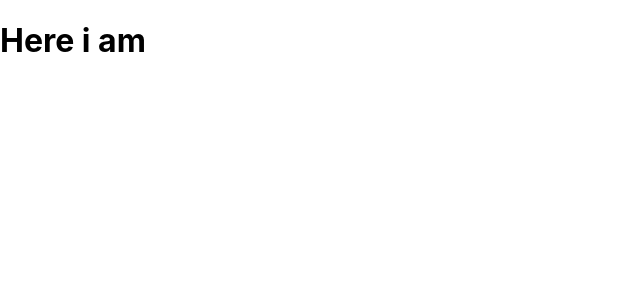
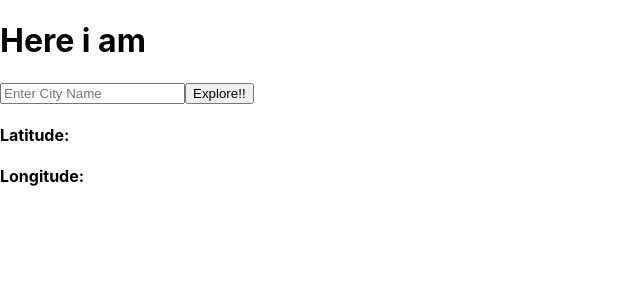
Before and after one commit to reichertc2/city-explorer, a React (Create React App) app: page / in a window 1280 px wide. Shown: the top 300 px of the page, without its empty margins (0-640 px from the left). Built offline with nearby package versions, Linux system fonts and the light colour scheme.

Commit message:
completed storyboard 2

```diff
--- a/src/App.js
+++ b/src/App.js
@@ -1,13 +1,47 @@
 import './App.css';
 import React from 'react';
+import axios from 'axios';
+import { ThemeConsumer } from 'react-bootstrap/esm/ThemeProvider';
 
 class App extends React.Component {
-  render(){
-  return (
-    <>
-    <h1>Here i am</h1>
-    </>
-  )};
+  constructor(props) {
+    super(props);
+    this.state = {
+      cityEntry: '',
+      locationQuery: {}
+    }
+  }
+  getLocation = async () => {
+    // .preventDefault();
+    console.log('Exploration Initated');
+    let REACT_APP_LOCATION_API_KEY = process.env.REACT_APP_LOCATION_API_KEY
+    let apiUrl = `https://us1.locationiq.com/v1/search.php?key=${REACT_APP_LOCATION_API_KEY}&q=${this.state.cityEntry}&format=json`
+    console.log(apiUrl);
+    let dataPull = await axios.get(apiUrl);
+    console.log(dataPull.data[0]);
+    this.setState({ locationQuery: dataPull.data[0] })
+  }
+  render() {
+    return (
+      <>
+        <h1>Here i am</h1>
+        <h4>{this.state.cityEntry}</h4>
+
+        <input onChange={(event) => {
+          event.preventDefault();
+          this.setState({ cityEntry: event.target.value })
+        }} placeholder="Enter City Name"></input>
+
+        <button onClick={this.getLocation}>Explore!!</button>
+        <h3>{this.state.locationQuery.display_name}</h3>
+        <h4>Latitude: {this.state.locationQuery.lat}</h4>
+        <h4>Longitude: {this.state.locationQuery.lon}</h4>
+
+
+
+      </>
+    )
+  };
 }
 
 export default App;
```
Also changed, not shown: 1 other file (tests, documents, lock files or other folders).
